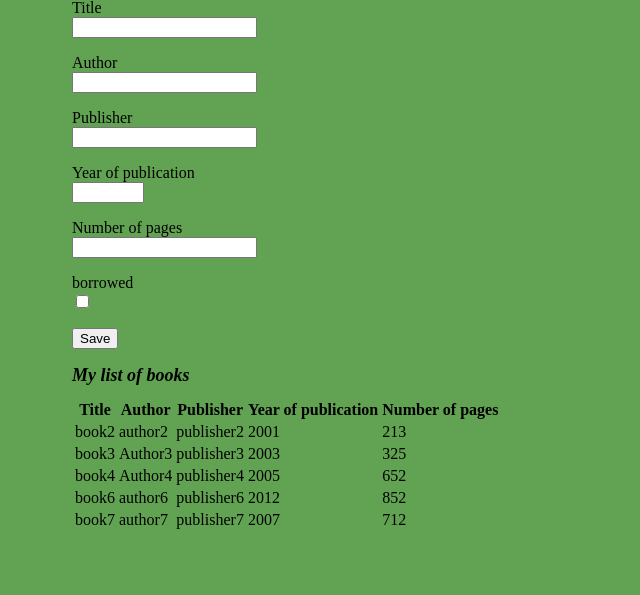
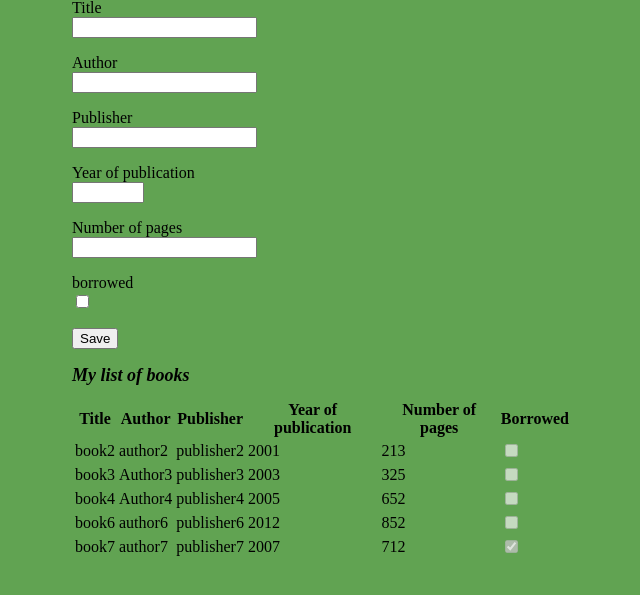
Before and after one commit to N755/base_book_library, a Flask app: page / in a window 1280 px wide. Shown: the part 50-645 px from the top of the page, without its empty margins (318-958 px from the left). Run offline with Flask 3, Linux system fonts and the light colour scheme.

Commit message:
with checked

```diff
--- a/static/style.css
+++ b/static/style.css
@@ -11,3 +11,6 @@ h1 {
   font-size: large;
   font-style: italic;
 }
+.checked {
+  color: red;
+}
--- a/templates/books.html
+++ b/templates/books.html
@@ -55,6 +55,7 @@
           <th>Publisher</th>
           <th>Year of publication</th>
           <th>Number of pages</th>
+          <th>Borrowed</th>
         </tr>
         {% for book in books %}
         <tr>
@@ -63,6 +64,10 @@
           <td>{{ book['publisher'] }}</td>
           <td>{{ book['year'] }}</td>
           <td>{{ book['pages'] }}</td>
+          <td>
+            <input type="checkbox" class="checked" {% if book['borrowed']
+            %}checked{% endif %} disabled>
+          </td>
         </tr>
         {% endfor %}
       </table>
```
Also changed, not shown: instance/database.db.
